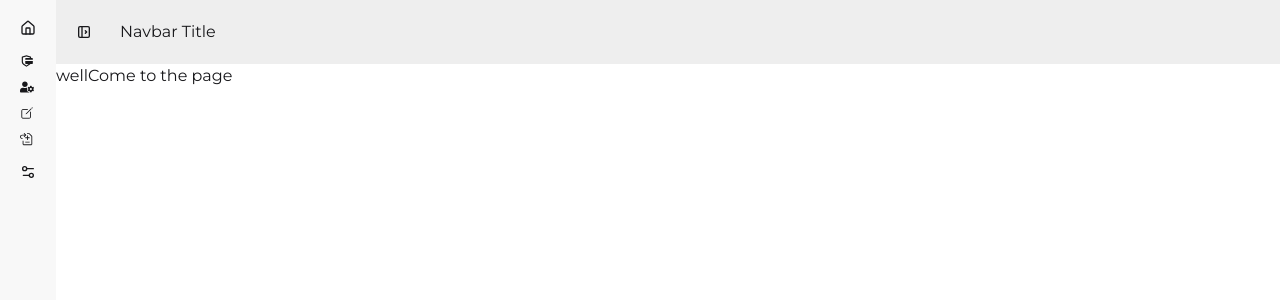
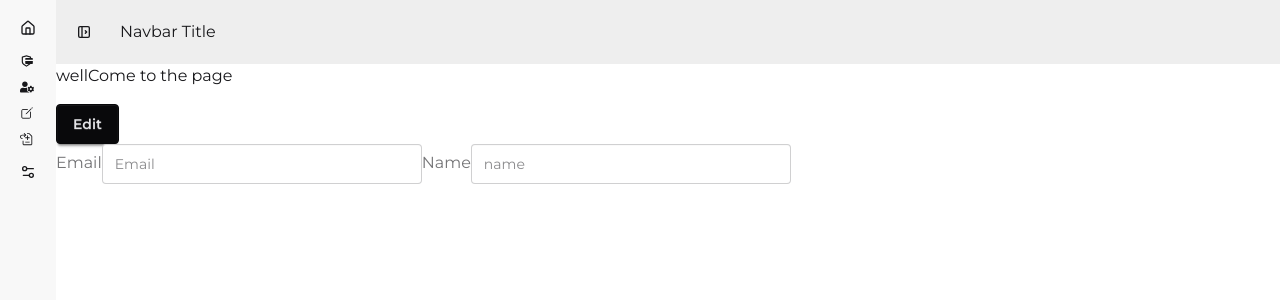
Before and after one commit to polokrf/Blood-Donation-Application, a React (Vite) app: page /dashboard/profile in a window 1280 px wide. Shown: the top 300 px of the page. Built offline with nearby package versions, Linux system fonts and the light colour scheme; no server answers; sample sign-in values are in the browser's storage.

Commit message:
users update profile info

```diff
--- a/src/Page/Dashborad/MyProfile.jsx
+++ b/src/Page/Dashborad/MyProfile.jsx
@@ -1,9 +1,69 @@
-import React from 'react';
+import React, { useState } from 'react';
+import useAuth from '../../Hook/useAuth';
+import { useQuery } from '@tanstack/react-query';
+import useAxios from '../../Hook/useAxios';
+import { useForm } from 'react-hook-form';
 
 const MyProfile = () => {
+  const { user } = useAuth();
+  const instance = useAxios();
+  const [state, setState] = useState(true);
+
+  const {register,handleSubmit}=useForm()
+  const { data } = useQuery({
+    queryKey: ['my-profile', user?.email],
+    queryFn: async () => {
+      const res = await instance.get(`/my-profile-data?email=${user?.email}`);
+      return res.data
+    }
+  })
+
+  const handleUpdateUserInfo = (data) => {
+    instance.patch(``, data)
+      .then(res => {
+        console.log(res.data)
+        setState(true);
+      }).catch(err => {
+      console.log(err)
+    })
+
+
+  }
+
   return (
     <div>
       <h3>wellCome to the page</h3>
+      {state && (
+        <button
+          type="button"
+          onClick={() => setState(false)}
+          className="btn btn-neutral mt-4"
+        >
+          Edit
+        </button>
+      )}
+
+      <form onSubmit={handleSubmit(handleUpdateUserInfo)}>
+        {state || <button className="btn btn-neutral mt-4">Save</button>}
+
+        <label className="label">Email</label>
+        <input
+          type="email"
+          defaultValue={data?.email}
+          readOnly
+          className="input"
+          placeholder="Email"
+        />
+        <label className="label">Name</label>
+        <input
+          type="text"
+          readOnly={state}
+          defaultValue={data?.name}
+          {...register('name',{required:true})}
+          className="input"
+          placeholder="name"
+        />
+      </form>
     </div>
   );
 };
--- a/src/Page/Home/SearchPage.jsx
+++ b/src/Page/Home/SearchPage.jsx
@@ -25,24 +25,35 @@ const SearchPage = () => {
     up => up.district_id === singleDistrict?.id
   );
 
-  const [search, setSearch] = useState({});
+  const [blood, setBlood] = useState();
+  const [districts, setDistricts] = useState();
+  const [upazila, setUpazila] = useState();
+  const [role, setRole] = useState();
 
   const handleSearch = (data) => {
-    setSearch(data)
+    if (data) {
+     setBlood(data.blood_group);
+     setUpazila(data.district);
+     setDistricts(data.upazaila);
+     setRole('Donor');
+   }
 
 
 
   }
 
-  console.log(search)
 
-  // const { data:searchValue } = useQuery({
-  //   queryKey: ['search-page', search,'Donor'],
-  //   queryFn:async () => {
-  //     const res = await instance.get(``)
-  //     return res.data;
-  //   }
-  // })
+
+  const { data: searchValue } = useQuery({
+    queryKey: ['search-page', blood, districts, upazila,  role],
+    queryFn: async () => {
+      const res = await instance.get(`/search?blood_group=${blood}&&district=${districts}&&upazaila=${upazila}&&role=${role}`
+      );
+      return res.data;
+    },
+  });
+
+  console.log(searchValue)
   return (
     <div className="card bg-base-100 w-full max-w-sm shrink-0 shadow-2xl">
       <form onSubmit={handleSubmit(handleSearch)} className="card-body">
```
